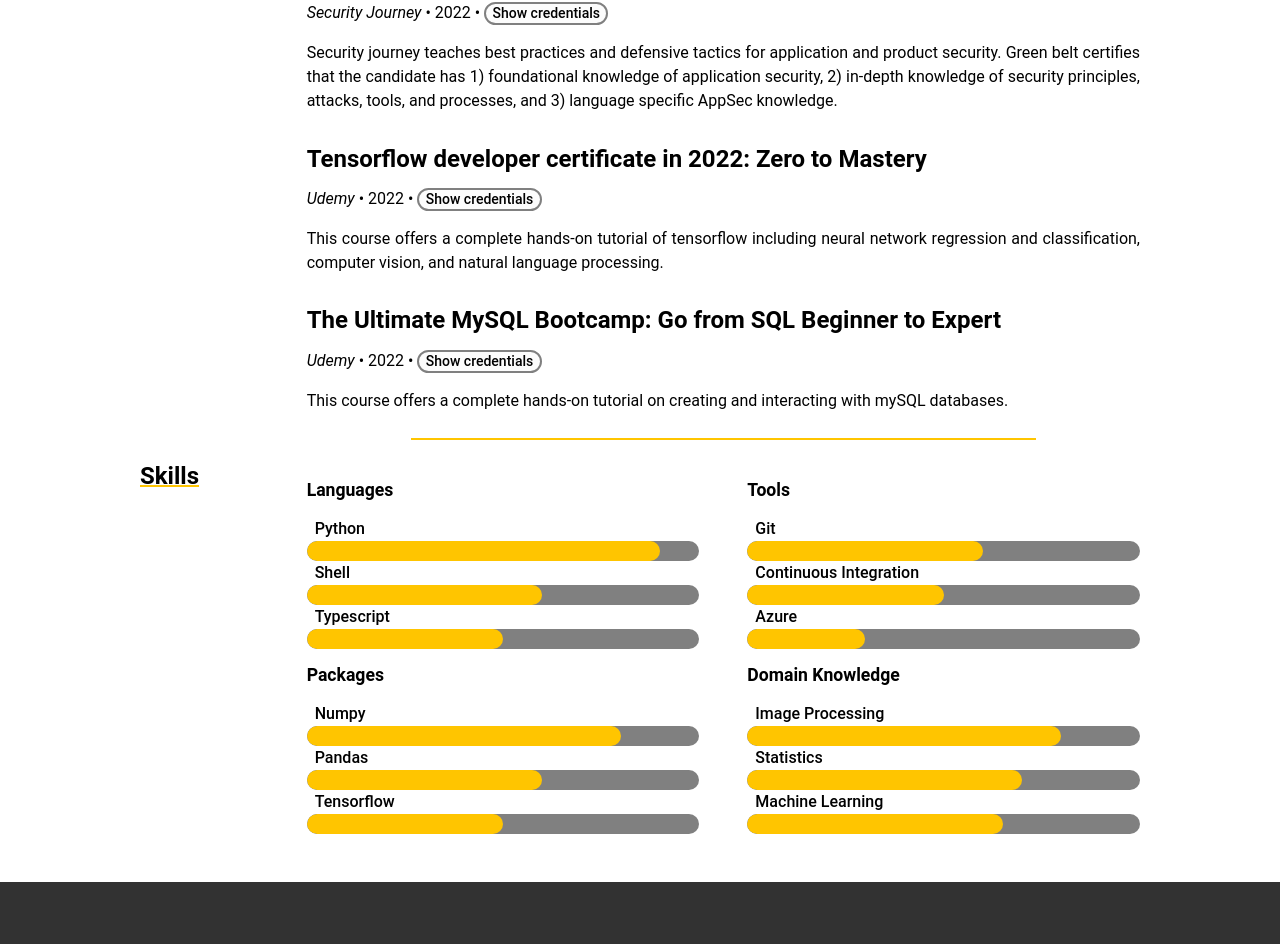
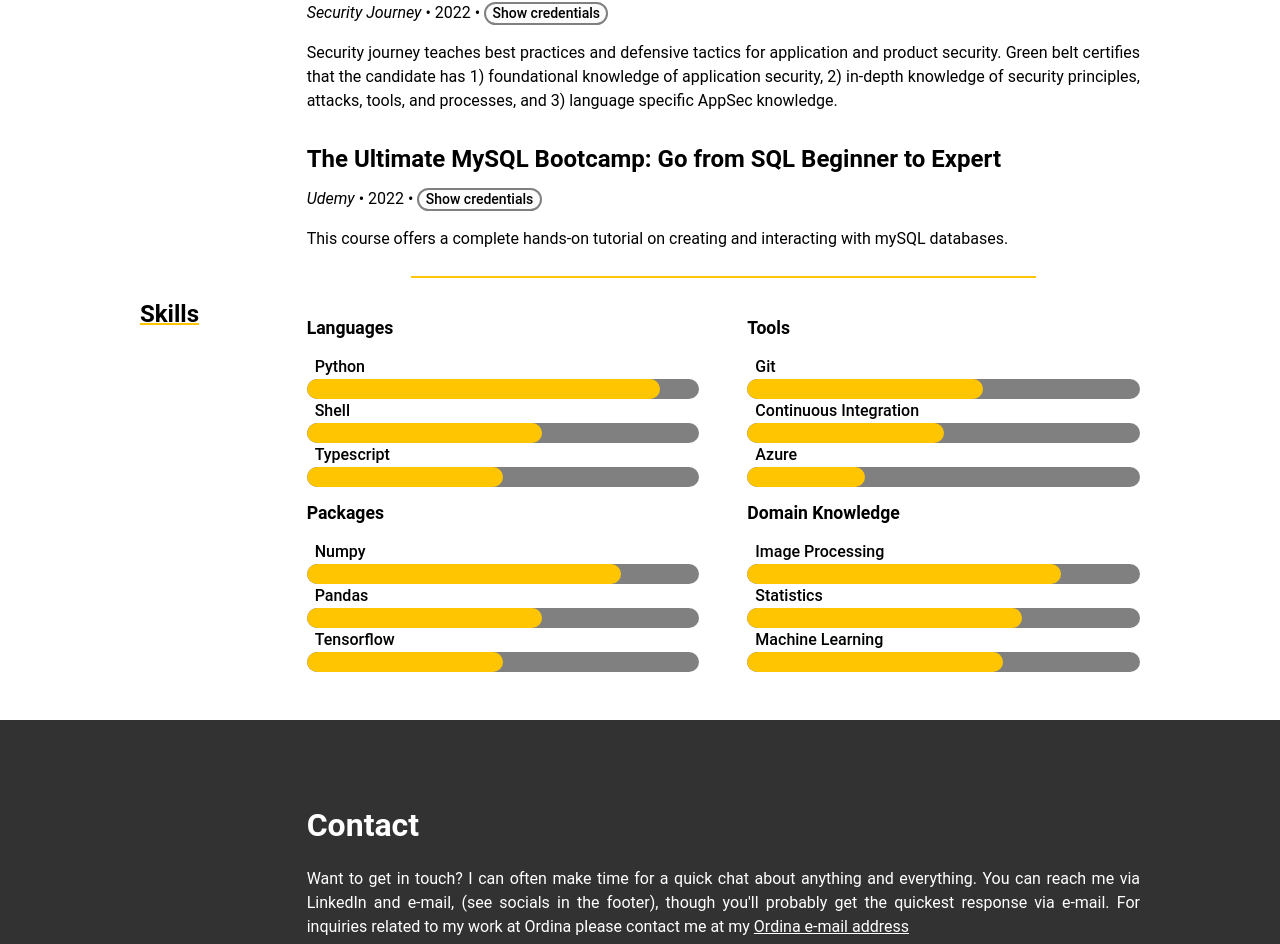
Before and after one commit to ReinderVosDeWael/reindervosdewael.github.io, a Next.js app: page / in a window 1280 px wide. Shown: the part 2231-3175 px from the top of the page. Built offline with nearby package versions, Linux system fonts and the light colour scheme.

Commit message:
Delete Udemy Tensorflow certificate

```diff
--- a/pages/data/data.tsx
+++ b/pages/data/data.tsx
@@ -280,15 +280,6 @@ export const certificateData = [
   {
     date: '2022',
     location: 'Udemy',
-    title: 'Tensorflow developer certificate in 2022: Zero to Mastery',
-    href: 'https://www.udemy.com/certificate/UC-7893c02b-4fd3-49cc-b411-a9489a959c7f/',
-    content: `This course offers a complete hands-on tutorial of tensorflow
-    including neural network regression and classification, computer vision,
-    and natural language processing.`,
-  },
-  {
-    date: '2022',
-    location: 'Udemy',
     title: 'The Ultimate MySQL Bootcamp: Go from SQL Beginner to Expert',
     href: 'https://www.udemy.com/certificate/UC-1f2a0709-61a2-47e3-b2e1-5b2aa2bc3868/',
     content: `This course offers a complete hands-on tutorial on creating and
```
